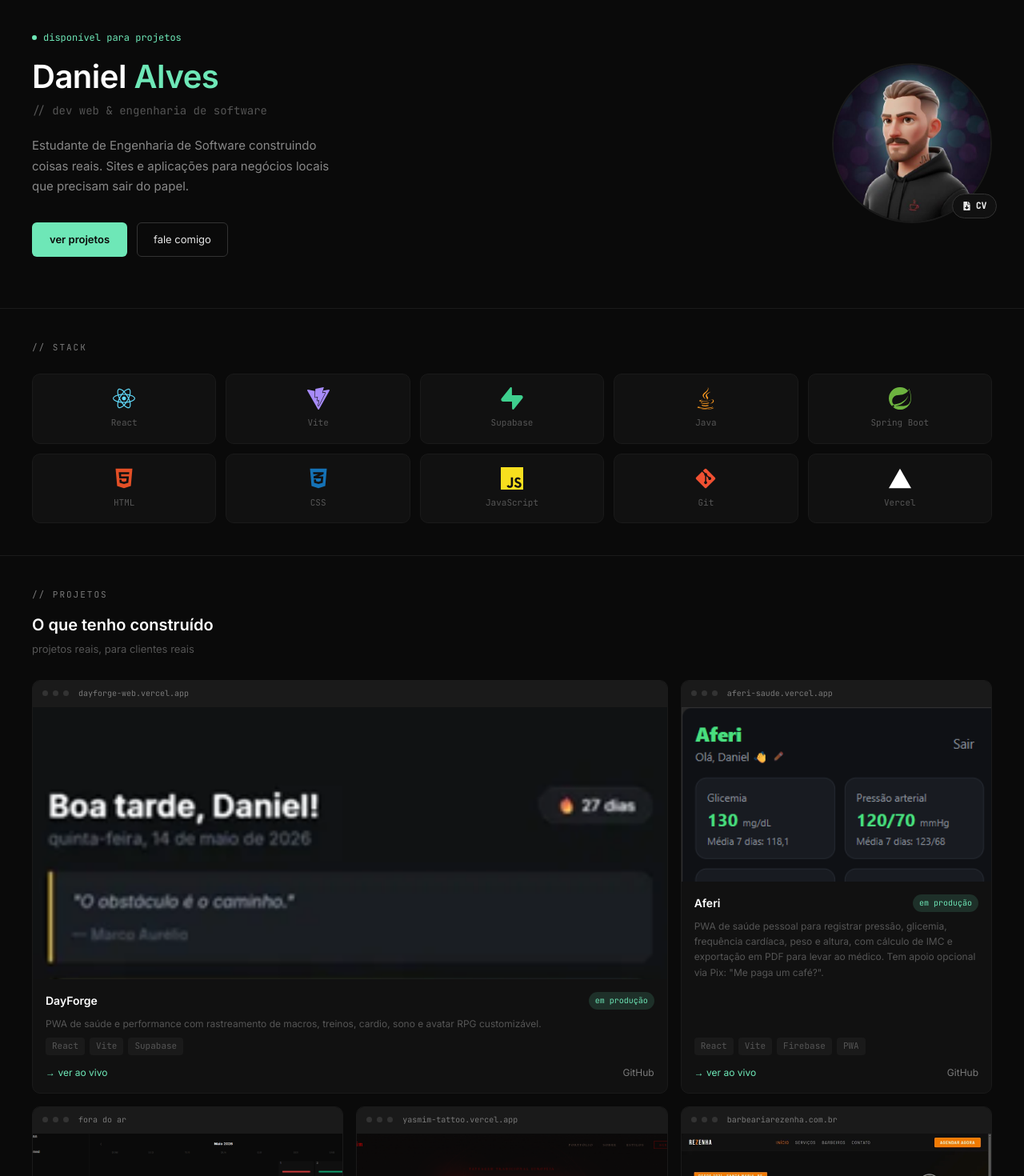
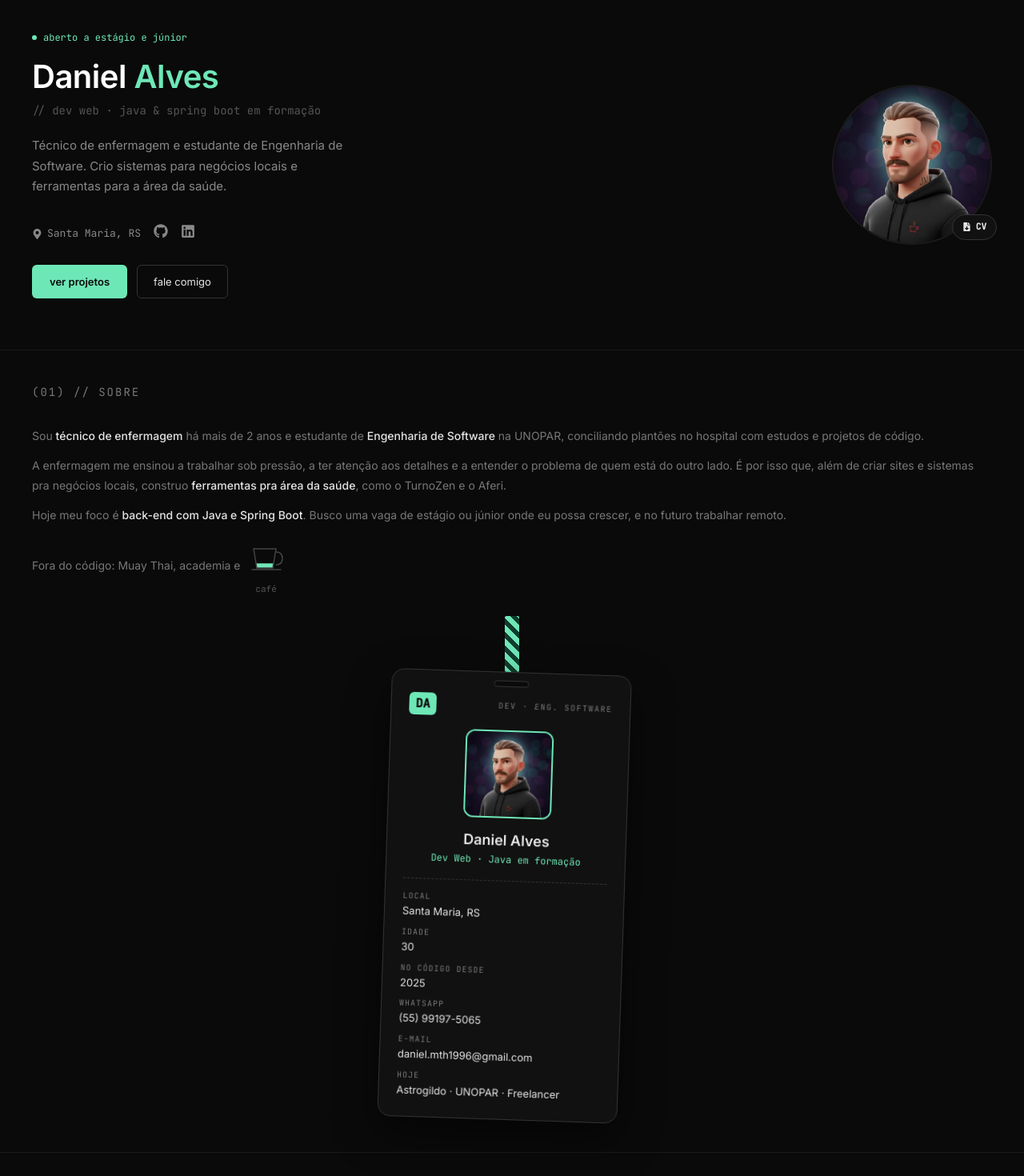
Before and after one commit to daniel-mscs/portfolio, a React (Vite) app: page / in a window 1280 px wide. Shown: the part 100-1570 px from the top of the page at 80% size. Built offline with nearby package versions, Linux system fonts and the light colour scheme.

Commit message:
feat: hero com localização e links, seção sobre com crachá

```diff
--- a/src/App.jsx
+++ b/src/App.jsx
@@ -12,9 +12,9 @@ export default function App() {
       <Navbar />
       <main>
         <Hero />
+        <About />
         <Stack />
         <Projects />
-        <About />
         <Contact />
       </main>
       <Footer />
--- a/src/components/About.jsx
+++ b/src/components/About.jsx
@@ -1,6 +1,7 @@
 import { useEffect, useRef, useState } from 'react'
 import { useScrollReveal } from '../hooks/useScrollReveal'
 import styles from './About.module.css'
+import avatar from '../assets/avatar.png'
 
 function CoffeeCup() {
   const [fill, setFill] = useState(0)
@@ -118,9 +119,15 @@ function CoffeeCup() {
   )
 }
 
-const STATS = [
-  { num: '6', label: 'projetos' },
-  { num: '2º', label: 'semestre' },
+
+
+const BADGE = [
+  { k: 'Local', v: 'Santa Maria, RS' },
+  { k: 'Idade', v: '30' },
+  { k: 'No código desde', v: '2025' },
+  { k: 'WhatsApp', v: '(55) 99197-5065', href: 'https://wa.me/5555991975065' },
+  { k: 'E-mail', v: 'daniel.mth1996@gmail.com', href: 'mailto:daniel.mth1996@gmail.com' },
+  { k: 'Hoje', v: 'Astrogildo · UNOPAR · Freelancer' },
 ]
 
 export default function About() {
@@ -129,31 +136,51 @@ export default function About() {
   return (
     <section
       ref={ref}
+      id="sobre"
       className={`${styles.about} reveal ${visible ? 'visible' : ''}`}
     >
       <div className={styles.text}>
-        <p className={styles.label}>// sobre</p>
+        <p className={styles.label}>(01) // sobre</p>
         <p>
-          Desenvolvedor web no <strong>segundo semestre de Engenharia de Software</strong>,
-          com projetos reais já no ar.
+          Sou <strong>técnico de enfermagem</strong> há mais de 2 anos e estudante de{' '}
+          <strong>Engenharia de Software</strong> na UNOPAR, conciliando plantões no
+          hospital com estudos e projetos de código.
         </p>
         <p>
-          Foco em <strong>sites e aplicações para negócios locais</strong> — barbearias,
-          academias e pequenas empresas que precisam de presença digital de qualidade.
+          A enfermagem me ensinou a trabalhar sob pressão, a ter atenção aos detalhes e a
+          entender o problema de quem está do outro lado. É por isso que, além de criar sites
+          e sistemas pra negócios locais, construo <strong>ferramentas pra área da saúde</strong>,
+          como o TurnoZen e o Aferi.
         </p>
         <p>
-          Fora do código: <strong>Muay Thai</strong> e academia.
+          Hoje meu foco é <strong>back-end com Java e Spring Boot</strong>. Busco uma vaga de
+          estágio ou júnior onde eu possa crescer, e no futuro trabalhar remoto.
         </p>
+        <div className={styles.hobby}>
+          <span>Fora do código: Muay Thai, academia e</span>
+          <CoffeeCup />
+        </div>
       </div>
-      <div className={styles.stats}>
-        {STATS.map((s) => (
-          <div key={s.label} className={styles.stat}>
-            <div className={styles.statNum}>{s.num}</div>
-            <div className={styles.statLabel}>{s.label}</div>
+
+      <div className={styles.badgeWrap}>
+        <div className={styles.strap} />
+        <div className={styles.badge}>
+          <div className={styles.badgeHole} />
+          <div className={styles.badgeTop}>
+            <span className={styles.mono}>DA</span>
+            <span className={styles.badgeOrg}>dev · eng. software</span>
           </div>
-        ))}
-        <div className={styles.stat}>
-          <CoffeeCup />
+          <img src={avatar} alt="Daniel Alves" className={styles.badgePhoto} />
+          <div className={styles.badgeName}>Daniel Alves</div>
+          <div className={styles.badgeRole}>Dev Web · Java em formação</div>
+          <dl className={styles.badgeFields}>
+            {BADGE.map((f) => (
+              <div key={f.k}>
+                <dt>{f.k}</dt>
+                <dd>{f.href ? <a href={f.href} target="_blank" rel="noopener noreferrer">{f.v}</a> : f.v}</dd>
+              </div>
+            ))}
+          </dl>
         </div>
       </div>
     </section>
--- a/src/components/About.module.css
+++ b/src/components/About.module.css
@@ -107,3 +107,147 @@
   color: var(--text-muted);
   font-family: var(--font-mono);
 }
+
+#sobre {
+  flex-direction: row;
+  align-items: flex-start;
+  gap: 48px;
+  scroll-margin-top: 80px;
+}
+
+.hobby {
+  display: flex;
+  align-items: center;
+  gap: 8px;
+  font-size: 14px;
+  color: #777;
+}
+
+/* ── CRACHÁ ── */
+.badgeWrap {
+  display: flex;
+  flex-direction: column;
+  align-items: center;
+  flex-shrink: 0;
+}
+
+.strap {
+  width: 18px;
+  height: 70px;
+  background: repeating-linear-gradient(45deg, var(--accent) 0 6px, #0f3d2e 6px 12px);
+  border-radius: 2px;
+}
+
+.badge {
+  position: relative;
+  width: 300px;
+  background: var(--bg-card);
+  border: 1px solid var(--border-hover);
+  border-radius: 16px;
+  padding: 28px 22px 22px;
+  transform-origin: top center;
+  animation: swing 4s ease-in-out infinite;
+  box-shadow: 0 20px 50px rgba(0, 0, 0, 0.5);
+  transition: border-color 0.3s;
+}
+
+.badge:hover {
+  animation-play-state: paused;
+  border-color: var(--accent);
+}
+
+@keyframes swing {
+  0%, 100% { transform: rotate(-2deg); }
+  50% { transform: rotate(2deg); }
+}
+
+.badgeHole {
+  position: absolute;
+  top: 10px;
+  left: 50%;
+  translate: -50% 0;
+  width: 44px;
+  height: 8px;
+  border-radius: 4px;
+  background: var(--bg);
+  border: 1px solid var(--border-hover);
+}
+
+.badgeTop {
+  display: flex;
+  justify-content: space-between;
+  align-items: center;
+  margin-bottom: 16px;
+}
+
+.mono {
+  font-family: var(--font-mono);
+  font-weight: 700;
+  color: var(--accent-dark);
+  background: var(--accent);
+  border-radius: 6px;
+  padding: 2px 8px;
+}
+
+.badgeOrg {
+  font-family: var(--font-mono);
+  font-size: 10px;
+  color: var(--text-faint);
+  text-transform: uppercase;
+  letter-spacing: 1.5px;
+}
+
+.badgePhoto {
+  width: 110px;
+  height: 110px;
+  object-fit: cover;
+  border-radius: 12px;
+  margin: 0 auto 14px;
+  border: 2px solid var(--accent);
+}
+
+.badgeName {
+  text-align: center;
+  font-size: 18px;
+  font-weight: 600;
+}
+
+.badgeRole {
+  text-align: center;
+  font-family: var(--font-mono);
+  font-size: 12px;
+  color: var(--accent);
+  margin-bottom: 16px;
+}
+
+.badgeFields {
+  display: flex;
+  flex-direction: column;
+  gap: 8px;
+  border-top: 1px dashed var(--border-hover);
+  padding-top: 14px;
+}
+
+.badgeFields dt {
+  font-family: var(--font-mono);
+  font-size: 10px;
+  color: var(--text-faint);
+  text-transform: uppercase;
+  letter-spacing: 1px;
+}
+
+.badgeFields dd {
+  font-size: 13px;
+  color: var(--text-primary);
+  word-break: break-word;
+}
+
+.badgeFields a:hover { color: var(--accent); }
+
+@media (max-width: 768px) {
+  #sobre { flex-direction: column-reverse; align-items: center; }
+}
+
+@media (prefers-reduced-motion: reduce) {
+  .badge { animation: none; }
+}
--- a/src/components/Footer.jsx
+++ b/src/components/Footer.jsx
@@ -6,7 +6,7 @@ export default function Footer() {
   return (
     <footer className={styles.footer}>
       <span className={styles.copy}>© {YEAR} Daniel Alves</span>
-      <a href="#" className={styles.top}>↑ topo</a>
+      <a href="#hero" className={styles.top}>↑ topo</a>
     </footer>
   )
 }
--- a/src/components/Hero.jsx
+++ b/src/components/Hero.jsx
@@ -1,7 +1,7 @@
 import avatar from '../assets/avatar.png'
 import { useScrollReveal } from '../hooks/useScrollReveal'
 import styles from './Hero.module.css'
-import { FaFileDownload } from 'react-icons/fa'
+import { FaFileDownload, FaGithub, FaLinkedin, FaMapMarkerAlt } from 'react-icons/fa'
 
 export default function Hero() {
   const [ref, visible] = useScrollReveal(0.1)
@@ -10,18 +10,23 @@ export default function Hero() {
     <section
       ref={ref}
       className={`${styles.hero} reveal ${visible ? 'visible' : ''}`}
-      id="sobre"
+      id="hero"
     >
       <div className={styles.left}>
-        <div className={styles.tag}>disponível para projetos</div>
+        <div className={styles.tag}>aberto a estágio e júnior</div>
         <h1 className={styles.title}>
           Daniel <span>Alves</span>
         </h1>
-        <p className={styles.sub}>// dev web & engenharia de software</p>
+        <p className={styles.sub}>// dev web · java & spring boot em formação</p>
         <p className={styles.desc}>
-          Estudante de Engenharia de Software construindo coisas reais.
-          Sites e aplicações para negócios locais que precisam sair do papel.
+          Técnico de enfermagem e estudante de Engenharia de Software.
+          Crio sistemas para negócios locais e ferramentas para a área da saúde.
         </p>
+        <div className={styles.meta}>
+          <span><FaMapMarkerAlt /> Santa Maria, RS</span>
+          <a href="https://github.com/daniel-mscs" target="_blank" rel="noopener noreferrer" aria-label="GitHub"><FaGithub /></a>
+          <a href="https://www.linkedin.com/in/daniel-mscs/" target="_blank" rel="noopener noreferrer" aria-label="LinkedIn"><FaLinkedin /></a>
+        </div>
         <div className={styles.actions}>
           <a href="#projetos" className={styles.btnPrimary}>ver projetos</a>
           <a
--- a/src/components/Hero.module.css
+++ b/src/components/Hero.module.css
@@ -173,3 +173,16 @@
   font-size: 0.75em;
   opacity: 0.8;
 }
+
+.meta {
+  display: flex;
+  align-items: center;
+  gap: 16px;
+  margin: 4px 0 24px;
+  color: var(--text-secondary);
+  font-family: var(--font-mono);
+  font-size: 13px;
+}
+.meta span { display: flex; align-items: center; gap: 6px; }
+.meta a { font-size: 18px; transition: color 0.2s; }
+.meta a:hover { color: var(--accent); }
```
